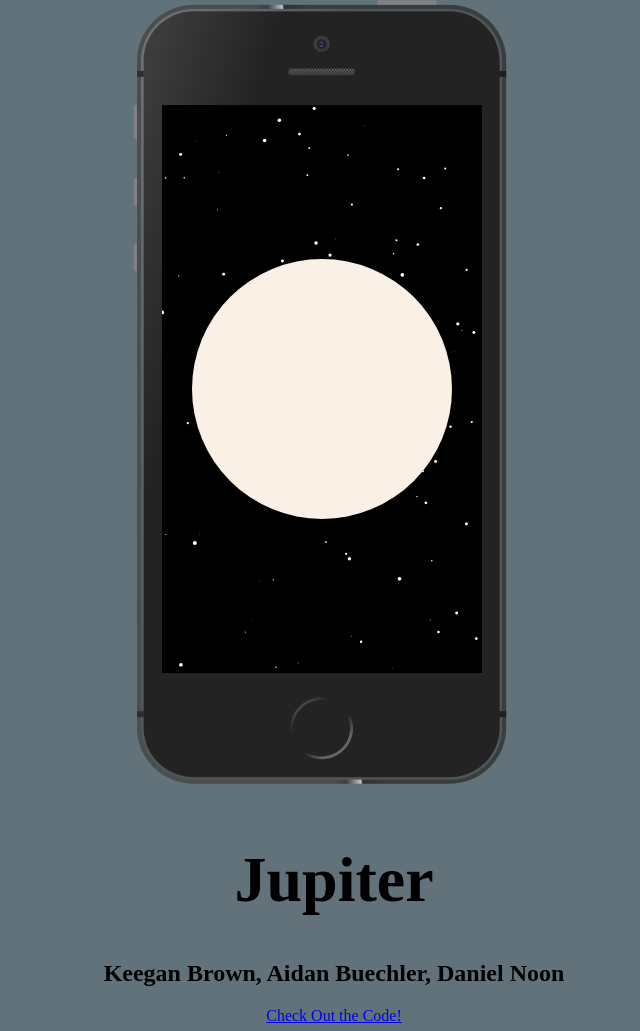
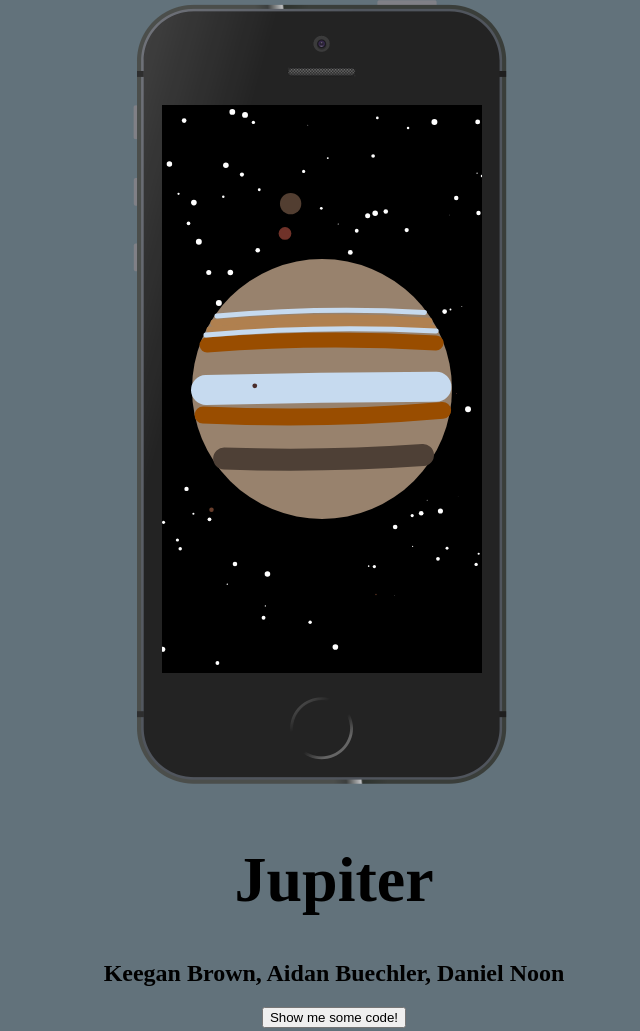
Before and after one commit to Supermegadex/performance-task, a website built with webpack: page www/index.html in a window 1280 px wide. Shown: the top 1031 px of the page, without its empty margins (306-946 px from the left). Built offline with nearby package versions, Linux system fonts and the light colour scheme.

Commit message:
in-class stripe work

```diff
--- a/scene/aidan/jupiter.js
+++ b/scene/aidan/jupiter.js
@@ -1,18 +1,88 @@
+/*************************************************************
+ *
+ * Jupiter drawing code for JUPITER Performance Task Practice.
+ * Authors: Keegan Brown, Aidan Buechler, and Daniel Noon.
+ * (c) 2017 licensed under GPL v3.
+ *
+ *************************************************************/
+
 export default class Jupiter {
+
+    // jupiterShape:
+    //      lib: code.org library
+
+    // Draws the circle for the base of Jupiter. Then, it calls the drawStripes method, passing in the library as a parameter.
+    // Written by Aidan Buechler
 
     jupiterShape(lib) {
         lib.moveTo(lib.width/2,lib.height/2);
-        lib.penColor("#FAF0E6");
+        lib.penColor("#98826D");
         lib.dot(130);
+        this.drawStripes(lib);
     }
 
-    orangeStripe(lib) {
-        lib
+    // drawStripes
+    //      lib: code.org library
+
+    // Uses the stripe method to draw all the stripes on Jupiter's surface.
+    // Written by all contributors
+
+    drawStripes(lib) {
+        this.stripe(lib, [52, 218], 7, "#B0804F", [9, 1370], 0);
+        this.stripe(lib, [48, 225], 7, "#B0804F", [9, 1415], 0);
+        this.stripe(lib, [45, 240], 15, "#994d00", [8, 1642], .5);
+        this.stripe(lib, [44, 230], 5, "#C6DAEF", [8, 1650]);
+        this.stripe(lib, [41, 310], 17, "#994d00", [7.8, 1762], 7.8, 1);
+        this.stripe(lib, [44, 285], 30, "#C6DAEF", [1, 13200], 3.7);
+        this.stripe(lib, [55, 211], 5, "#C6DAEF", [8, 1487]);
+        this.stripe(lib, [261, 350], 22, "#4E4036", [6, 1900], 181);
     }
+
+    // stripe
+    //      lib: code.org library
+    //      coord: location of where to start the arc (array<x, y>)
+    //      width: width of the arc (number)
+    //      color: hex or named color value of the arc (string)
+    //      arc: angle and radius of the arc to be drawn (array<angle, radius>)
+    //      rot: rotation of the turtle before drawing the arc (number)
+    //      left: whether or not to use arcLeft as opposed to arcRight (boolean)
+
+    // Draws a single stripe on Jupiter's surface.
+    // Written by Aidan Buechler with some additions by Daniel Noon
+
+    stripe(lib, coord, width, color, arc, rot, left) {
+        lib.turnTo(rot);
+        lib.penUp();
+        lib.penWidth(width);
+        lib.penColor(color);
+        lib.moveTo(coord[0], coord[1]);
+        lib.turnRight(85);
+        lib.penDown();
+        left ? lib.arcLeft(arc[0], arc[1]) : lib.arcRight(arc[0], arc[1]);
+        lib.turnTo(0);
+    }
+
 }
 
 
-//how do I add parameters to the function if it is filled with "lib"?
+
+
+
+
+
+
+
+
+
+
+
+
+/**
+ * The following are some examples that I wrote to satisfy Aidan's question:
+ * How do I add parameters to the function if it is filled with "lib?"
+*/
+
+////////////////////////////////////////////////////////////////////////////
 
 //Parameters cannot be "filled." You can do orangeStripe(lib, otherParameter).
 //Also, if you want to call orangeStripe from somewhere inside your class, you can include `lib` as a parameter pass-through, like so:
--- a/scene/daniel/lib.js
+++ b/scene/daniel/lib.js
@@ -1,18 +1,37 @@
+ /*************************************************************
+ *
+ * Re-created code.org API for JUPITER Performance Task Practice.
+ * Author: Daniel Noon.
+ * (c) 2017 licensed under GPL v3.
+ *
+ *************************************************************/
+
 export default class Library {
     constructor(ctx, width, height) {
+
+        // Add toRad method to the prototype of every Number
         if (typeof (Number.prototype.toRad) === "undefined") {
             Number.prototype.toRad = function () {
                 return this * Math.PI / 180;
             }
         }
+
+        // Add toDeg method to the prototype of every Number
         if (typeof (Number.prototype.toDeg) === "undefined") {
             Number.prototype.toDeg = function () {
                 return this * 180 / Math.PI;
             }
         }
+
+        // Assign initialization parameters to the instance
         this.ctx = ctx;
         this.width = width;
         this.height = height;
+
+        // Change line cap of all lines to round ones
+        this.ctx.lineCap = "round";
+
+        // Give the turtle some default values
         this.turtle = {
             x: width / 2,
             y: height / 2,
@@ -23,6 +42,7 @@ export default class Library {
         };
     }
 
+    // You know what these do, right?
     moveTo(x, y) {
         this.turtle.x = x;
         this.turtle.y = y;
@@ -164,4 +184,8 @@ export default class Library {
     arcLeft(angle, radius) {
         this.arcRight(angle, radius, true);
     }
+
+    randomNumber(min, max) {
+        return Math.floor(Math.random() * (max - min + 1) + min);
+    }
 }
--- a/scene/keegan/k.js
+++ b/scene/keegan/k.js
@@ -1,10 +1,18 @@
+/*************************************************************
+ *
+ * Space drawing code for JUPITER Performance Task Practice.
+ * Author: Keegan Brown.
+ * (c) 2017 licensed under GPL v3.
+ *
+ *************************************************************/
+
 export default class Space {
     stars(lib) {
         for (let i=0; i<100; i++){
             //move to a random point and draws stars 100 times
             lib.penColor("white");
             lib.moveTo(Math.random()*lib.width,Math.random()*lib.height);
-            lib.dot(Math.random()*2);
+            lib.dot(Math.random()*3);
         }
     }
     background(lib){
@@ -13,4 +21,24 @@ export default class Space {
         lib.penColor("black");
         lib.dot(500);
     }
-}
+    moons (lib){
+        //This function uses a for loop and if loop to create 8 moons
+        for (var i=0;i<7;i++){
+            var size = Math.random()*12;
+            lib.moveTo(Math.random()*(lib.width),Math.random()*(lib.height));
+            //the following makes sure that the moon does not end up in front of Jupiter.
+                if (lib.getX() < lib.width / 2 - 131){
+                lib.penRGB(62+lib.randomNumber(0,50),39+lib.randomNumber(0,30),35+lib.randomNumber(0,20));
+                lib.dot(size);
+                }
+                if ( lib.getX() > lib.width / 2 + 131){
+                   lib.penRGB(62+lib.randomNumber(0,50),39+lib.randomNumber(0,30),35+lib.randomNumber(0,20));
+                    lib.dot(size);
+                }
+                if (lib.getY()>lib.height/2+130 || lib.getY()<lib.height-130){
+                    lib.penRGB(62+lib.randomNumber(0,50),39+lib.randomNumber(0,30),35+lib.randomNumber(0,20));
+                    lib.dot(size);
+                }
+            }
+       }
+    }
--- a/scene/main.js
+++ b/scene/main.js
@@ -2,6 +2,7 @@ import Jupiter from './aidan/jupiter';
 import Space from './keegan/k';
 import Library from './daniel/lib';
 
+function main() {
     let canvas = document.getElementById('canvas');
     let ctx = canvas.getContext('2d');
 
@@ -12,5 +13,9 @@ let space = new Space(lib);
     space.background(lib);
     space.stars(lib);
     jupiter.jupiterShape(lib);
+    space.moons(lib);
 
     console.log(lib);
+}
+
+main();
--- a/www/index.html
+++ b/www/index.html
@@ -4,7 +4,8 @@
 <head>
   <meta charset="utf-8">
   <title>Jupiter</title>
-  <link rel="stylesheet" href="app.css" />
+  <link rel="stylesheet" href="app.css">
+  <link rel="stylesheet" href="tingle/tingle.min.css">
 </head>
 
 <body>
@@ -17,10 +18,44 @@
   <footer id="footer">
     <h1 class="jupiter">Jupiter</h1>
     <h2 class="names">Keegan Brown, Aidan Buechler, Daniel Noon</h2>
-    <a href="https://github.com/Supermegadex/performance-task" class="code">Check Out the Code!</a>
+    <!--<a href="https://github.com/Supermegadex/performance-task" class="code">Check Out the Code!</a>-->
+    <button onclick="modal.open();">Show me some code!</button>
   </footer>
 
+  <script src="tingle/tingle.min.js"></script>
   <script src="app.js"></script>
+  <script>
+    /* global tingle fetch */
+
+    var modal = new tingle.modal({
+        footer: true,
+        stickyFooter: false,
+        closeMethods: ['overlay', 'button', 'escape'],
+        closeLabel: "Close",
+        cssClass: ['custom-class-1', 'custom-class-2'],
+        onOpen: function() {
+            console.log('modal open');
+            fetch("scripts/scene/main.js").then((data) => {
+              data.text().then((js) => {
+                modal.setContent(`<pre><code class="language-javscript">${js}</code></pre>`);
+              });
+            });
+        },
+        onClose: function() {
+            console.log('modal closed');
+        },
+        beforeClose: function() {
+            return true;
+        }
+    });
+
+    modal.setContent('<h1>Loading...</h1>');
+
+    modal.addFooterBtn('Button label', 'tingle-btn tingle-btn--primary', function() {
+        modal.close();
+    });
+
+  </script>
 </body>
 
 </html>
```
Also changed, not shown: README.md, www/tingle/tingle.min.css (added), www/tingle/tingle.min.js (added). Lines whose indentation alone changed are shown as unchanged.
